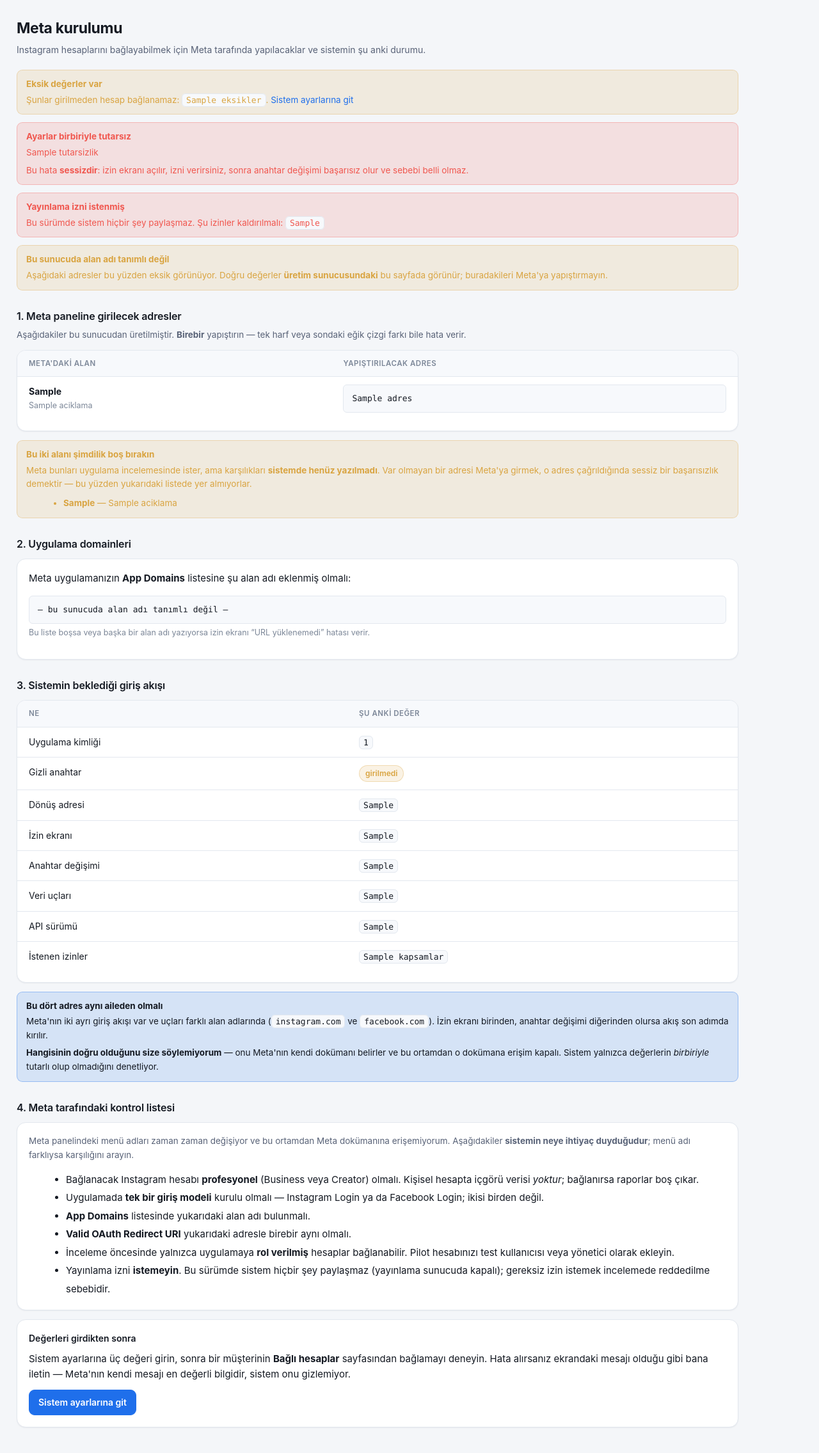
After one commit to BrandCoor/agency-cortex, a FastAPI app: template backend/app/panel/templates/meta_kurulum.html in a window 1280 px wide. The commit adds this page. Shown: the whole page at 64% size. Run offline with FastAPI, Linux system fonts and the light colour scheme; the template is opened without the code that fills it: most values are stand-ins (such as "Sample title", 1, 10 or a date in 2020); parts of the project's set-up code (start-up, migrations or seed data) failed here and were passed over.

Commit message:
Meta kurulum sayfasi: sistem kendi ayarlarini okuyup ne yapilacagini soyluyor
ISTENEN: "meta business tarafinda ne ayarlar yapmam lazim api icin,
bazi seyleri yanlis yapmis olabilirim."

YENI SAYFA: Panel -> Yonetim -> Meta kurulumu
Sistemin KENDI ayarlarini okur ve sunlari gosterir:
- Meta'ya birebir yapistirilacak adresler (bu sunucudan uretilmis)
- App Domains listesine eklenecek alan adi
- Girilmis degerler ve eksikler
- Bilinen tutarsizliklar ONCEDEN

Uc teshis var ve ucu de kullanicinin gercekten aldigi hatalara bakiyor:
1. Donus adresinin alan adi sunucunun alan adindan FARKLIYSA uyariyor -
   "bu baglantinin domaini uygulamanin domainlerinde yer almiyor"
   hatasinin sebebi tam olarak budur
2. Izin ekrani / anahtar degisimi / veri uclari FARKLI ailelerden geliyorsa
   uyariyor. Bu hata sessizdir: izin ekrani acilir, izin verilir, sonra
   anahtar degisimi kirilir ve sebebi belli olmaz
3. Yayinlama izni istenmisse uyariyor; bu surumde sistem hicbir sey
   paylasmaz ve gereksiz izin incelemede reddedilme sebebidir

BULDUGUM TUTARSIZLIK: REHBER OLMAYAN IKI ADRES GIRDIRIYORDU
INSTALLATION.md, Meta paneline DORT adres girilmesini soyluyordu. Ikisini
denedim: /api/v1/oauth/meta/deauthorize ve .../data-deletion 404 donuyor -
kodda boyle bir uc YOK. Var olmayan bir adresi Meta'ya girmek, o adres
cagrildiginda (kullanici uygulamayi kaldirdiginda) sessiz bir
basarisizlik demektir.

Rehberden cikarildi ve NEDEN cikarildigi yazildi. Bu iki ucun dogru
yazilabilmesi icin Meta'nin signed_request bicimini resmi dokumandan
okumak gerekiyor; bu ortamdan Meta dokumanina erisim kapali oldugu icin
TAHMINLE YAZILMADILAR. Panel de bunu acikca soyluyor.

NE SOYLEMIYORUM
Meta panelindeki menu adlarini ve hangi giris akisinin dogru oldugunu
KESIN diye yazmiyorum: o ekranlar degisiyor ve dokumana erisemiyorum.
Sayfa yalnizca SISTEMIN NE BEKLEDIGINI ve degerlerin birbiriyle tutarli
olup olmadigini soyluyor.

Alan adi tanimsizken (gelistirme sunucusu) adresler yarim gosterilmiyor;
"buradakileri Meta'ya yapistirmayin" uyarisi cikiyor.

791 test gecti (7 yeni); ruff ve alembic temiz. Sayfa gercek tarayicida
koyu ve acik temada cizdirildi.

Co-Authored-By: Claude Opus 5 <noreply@anthropic.com>
Claude-Session: https://claude.ai/code/session_01ARbgWFKbap34vqzNCN7abp

```diff
--- a/backend/app/main.py
+++ b/backend/app/main.py
@@ -129,6 +129,7 @@ from app.panel.dashboard_sayfasi import router as panel_dashboard_router  # noqa
 from app.panel.gorunum_sayfasi import router as panel_gorunum_router  # noqa: E402
 from app.panel.istemler_sayfasi import router as panel_istemler_router  # noqa: E402
 from app.panel.kullanicilar import router as panel_kullanici_router  # noqa: E402
+from app.panel.meta_kurulum_sayfasi import router as panel_meta_router  # noqa: E402
 from app.panel.otomasyon import router as panel_otomasyon_router  # noqa: E402
 from app.panel.rakip_sayfasi import router as panel_rakip_router  # noqa: E402
 from app.panel.routes import router as panel_router  # noqa: E402
@@ -146,3 +147,4 @@ app.include_router(panel_gorunum_router)
 app.include_router(panel_yetkiler_router)
 app.include_router(panel_yapay_zeka_router)
 app.include_router(panel_istemler_router)
+app.include_router(panel_meta_router)
--- a/backend/app/panel/templates/base.html
+++ b/backend/app/panel/templates/base.html
@@ -501,6 +501,8 @@
          href="/panel/yapay-zeka">{{ ikon('zeka') }} Yapay zekâ</a>
       <a class="bag {% if aktif == 'istemler' %}aktif{% endif %}"
          href="/panel/istemler">{{ ikon('istem') }} İstemler</a>
+      <a class="bag {% if aktif == 'meta_kurulum' %}aktif{% endif %}"
+         href="/panel/meta-kurulum">{{ ikon('hesaplar') }} Meta kurulumu</a>
       <a class="bag {% if aktif == 'ayarlar' %}aktif{% endif %}"
          href="/panel/ayarlar">{{ ikon('ayarlar') }} Sistem ayarları</a>
     {% endif %}
--- /dev/null
+++ b/backend/app/panel/templates/meta_kurulum.html
@@ -0,0 +1,190 @@
+{% extends "base.html" %}
+{% block title %}Meta kurulumu{% endblock %}
+{% block content %}
+
+<div class="sayfa-ust">
+  <div class="metin">
+    <h1>Meta kurulumu</h1>
+    <p class="sub">
+      Instagram hesaplarını bağlayabilmek için Meta tarafında yapılacaklar
+      ve sistemin şu anki durumu.
+    </p>
+  </div>
+</div>
+
+{# --- DURUM ------------------------------------------------------------- #}
+{% if hazir %}
+  <div class="ok"><b>Zorunlu üç değer girilmiş</b>
+    Uygulama kimliği, gizli anahtar ve dönüş adresi tamam.</div>
+{% else %}
+  <div class="warn">
+    <b>Eksik değerler var</b>
+    Şunlar girilmeden hesap bağlanamaz:
+    {% for e in eksikler %}<code>{{ e }}</code>{% if not loop.last %}, {% endif %}{% endfor %}.
+    <a href="/panel/ayarlar">Sistem ayarlarına git</a>
+  </div>
+{% endif %}
+
+{% if alan_uyusmazligi %}
+<div class="err">
+  <b>“URL yüklenemedi” hatasının sebebi büyük olasılıkla bu</b>
+  Dönüş adresiniz <code>{{ donus_alan }}</code> alan adına bakıyor, oysa
+  sistem <code>{{ alan_adi }}</code> üzerinde çalışıyor. Meta izin ekranı
+  “bu bağlantının domaini uygulamanın domainlerinde yer almıyor” derken
+  tam olarak bunu kastediyor.
+</div>
+{% endif %}
+
+{% if tutarsizlik %}
+<div class="err">
+  <b>Ayarlar birbiriyle tutarsız</b>
+  {{ tutarsizlik }}
+  <div style="margin-top:6px">
+    Bu hata <strong>sessizdir</strong>: izin ekranı açılır, izni verirsiniz,
+    sonra anahtar değişimi başarısız olur ve sebebi belli olmaz.
+  </div>
+</div>
+{% endif %}
+
+{% if yayin_kapsami %}
+<div class="err">
+  <b>Yayınlama izni istenmiş</b>
+  Bu sürümde sistem hiçbir şey paylaşmaz. Şu izinler kaldırılmalı:
+  {% for s in yayin_kapsami %}<code>{{ s }}</code>{% endfor %}
+</div>
+{% endif %}
+
+{# --- META'YA GIRILECEK ADRESLER ---------------------------------------- #}
+{% if not gercek_alan %}
+<div class="warn">
+  <b>Bu sunucuda alan adı tanımlı değil</b>
+  Aşağıdaki adresler bu yüzden eksik görünüyor. Doğru değerler
+  <strong>üretim sunucusundaki</strong> bu sayfada görünür; buradakileri
+  Meta'ya yapıştırmayın.
+</div>
+{% endif %}
+
+<h2>1. Meta paneline girilecek adresler</h2>
+<p class="alt-yazi" style="margin-top:-4px;margin-bottom:12px">
+  Aşağıdakiler bu sunucudan üretilmiştir. <strong>Birebir</strong>
+  yapıştırın — tek harf veya sondaki eğik çizgi farkı bile hata verir.
+</p>
+
+<div class="card sikisik"><div class="tablo-sar">
+  <table>
+    <thead><tr><th>Meta'daki alan</th><th>Yapıştırılacak adres</th></tr></thead>
+    <tbody>
+    {% for u in uclar %}
+      <tr>
+        <td><strong>{{ u.ad }}</strong><div class="sessiz">{{ u.aciklama }}</div></td>
+        <td><code class="kod blok">{{ u.adres }}</code></td>
+      </tr>
+    {% endfor %}
+    </tbody>
+  </table>
+</div></div>
+
+<div class="warn">
+  <b>Bu iki alanı şimdilik boş bırakın</b>
+  Meta bunları uygulama incelemesinde ister, ama karşılıkları
+  <strong>sistemde henüz yazılmadı</strong>. Var olmayan bir adresi Meta'ya
+  girmek, o adres çağrıldığında sessiz bir başarısızlık demektir — bu
+  yüzden yukarıdaki listede yer almıyorlar.
+  <ul style="margin:8px 0 0 18px">
+  {% for u in eksik_uclar %}
+    <li><strong>{{ u.ad }}</strong> — {{ u.aciklama }}</li>
+  {% endfor %}
+  </ul>
+</div>
+
+{# --- ALAN ADI ---------------------------------------------------------- #}
+<h2>2. Uygulama domainleri</h2>
+<div class="card">
+  <p style="margin-top:0">
+    Meta uygulamanızın <strong>App Domains</strong> listesine şu alan adı
+    eklenmiş olmalı:
+  </p>
+  <code class="kod blok">{% if gercek_alan %}{{ alan_adi }}{% else %}— bu sunucuda alan adı tanımlı değil —{% endif %}</code>
+  <p class="ipucu">
+    Bu liste boşsa veya başka bir alan adı yazıyorsa izin ekranı
+    “URL yüklenemedi” hatası verir.
+  </p>
+</div>
+
+{# --- SISTEMIN BEKLEDIGI AKIS ------------------------------------------- #}
+<h2>3. Sistemin beklediği giriş akışı</h2>
+<div class="card sikisik"><div class="tablo-sar">
+  <table>
+    <thead><tr><th>Ne</th><th>Şu anki değer</th></tr></thead>
+    <tbody>
+      <tr><td>Uygulama kimliği</td>
+          <td>{% if app_id %}<code>{{ app_id }}</code>{% else %}
+              <span class="pill p-warn">girilmedi</span>{% endif %}</td></tr>
+      <tr><td>Gizli anahtar</td>
+          <td>{% if app_secret_var %}<span class="pill p-ok">girildi</span>
+              {% else %}<span class="pill p-warn">girilmedi</span>{% endif %}</td></tr>
+      <tr><td>Dönüş adresi</td><td><code>{{ redirect_uri }}</code></td></tr>
+      <tr><td>İzin ekranı</td><td><code>{{ izin_adresi }}</code></td></tr>
+      <tr><td>Anahtar değişimi</td><td><code>{{ anahtar_adresi }}</code></td></tr>
+      <tr><td>Veri uçları</td><td><code>{{ veri_adresi }}</code></td></tr>
+      <tr><td>API sürümü</td><td><code>{{ api_surumu }}</code></td></tr>
+      <tr><td>İstenen izinler</td>
+          <td><code>{{ kapsamlar | join(", ") }}</code></td></tr>
+    </tbody>
+  </table>
+</div></div>
+
+<div class="bilgi">
+  <b>Bu dört adres aynı aileden olmalı</b>
+  Meta'nın iki ayrı giriş akışı var ve uçları farklı alan adlarında
+  (<code>instagram.com</code> ve <code>facebook.com</code>). İzin ekranı
+  birinden, anahtar değişimi diğerinden olursa akış son adımda kırılır.
+  <div style="margin-top:6px">
+    <strong>Hangisinin doğru olduğunu size söylemiyorum</strong> — onu
+    Meta'nın kendi dokümanı belirler ve bu ortamdan o dokümana erişim
+    kapalı. Sistem yalnızca değerlerin <em>birbiriyle</em> tutarlı olup
+    olmadığını denetliyor.
+  </div>
+</div>
+
+{# --- KONTROL LISTESI ---------------------------------------------------- #}
+<h2>4. Meta tarafındaki kontrol listesi</h2>
+<div class="card">
+  <p class="alt-yazi" style="margin-top:0">
+    Meta panelindeki menü adları zaman zaman değişiyor ve bu ortamdan
+    Meta dokümanına erişemiyorum. Aşağıdakiler <strong>sistemin neye
+    ihtiyaç duyduğudur</strong>; menü adı farklıysa karşılığını arayın.
+  </p>
+  <ul style="margin:0 0 0 18px;line-height:1.9">
+    <li>Bağlanacak Instagram hesabı <strong>profesyonel</strong> (Business
+      veya Creator) olmalı. Kişisel hesapta içgörü verisi <em>yoktur</em>;
+      bağlanırsa raporlar boş çıkar.</li>
+    <li>Uygulamada <strong>tek bir giriş modeli</strong> kurulu olmalı —
+      Instagram Login ya da Facebook Login; ikisi birden değil.</li>
+    <li><strong>App Domains</strong> listesinde yukarıdaki alan adı
+      bulunmalı.</li>
+    <li><strong>Valid OAuth Redirect URI</strong> yukarıdaki adresle
+      birebir aynı olmalı.</li>
+    <li>İnceleme öncesinde yalnızca uygulamaya <strong>rol verilmiş</strong>
+      hesaplar bağlanabilir. Pilot hesabınızı test kullanıcısı veya
+      yönetici olarak ekleyin.</li>
+    <li>Yayınlama izni <strong>istemeyin</strong>. Bu sürümde sistem
+      hiçbir şey paylaşmaz
+      {% if not yayin_acik %}(yayınlama sunucuda kapalı){% endif %};
+      gereksiz izin istemek incelemede reddedilme sebebidir.</li>
+  </ul>
+</div>
+
+<div class="card">
+  <h3>Değerleri girdikten sonra</h3>
+  <p style="margin:0">
+    Sistem ayarlarına üç değeri girin, sonra bir müşterinin
+    <strong>Bağlı hesaplar</strong> sayfasından bağlamayı deneyin. Hata
+    alırsanız ekrandaki mesajı olduğu gibi bana iletin — Meta'nın kendi
+    mesajı en değerli bilgidir, sistem onu gizlemiyor.
+  </p>
+  <div class="aksiyonlar" style="margin-top:12px">
+    <a class="btn birincil" href="/panel/ayarlar">Sistem ayarlarına git</a>
+  </div>
+</div>
+{% endblock %}
--- a/ops/panel_goruntule.py
+++ b/ops/panel_goruntule.py
@@ -125,6 +125,7 @@ def sayfalar(workspace_id: str) -> list[tuple[str, str]]:
         ("yetkiler", "/panel/yetkiler"),
         ("yapay-zeka", "/panel/yapay-zeka"),
         ("istemler", "/panel/istemler"),
+        ("meta-kurulum", "/panel/meta-kurulum"),
         ("ayarlar", "/panel/ayarlar"),
         ("kullanicilar", "/panel/kullanicilar"),
         ("otomasyon", "/panel/otomasyon"),
```
Also changed, not shown: INSTALLATION.md (+16 -2 lines), backend/app/panel/meta_kurulum_sayfasi.py (added, +145 -0 lines), backend/tests/test_panel_meta_kurulum.py (added, +117 -0 lines).
